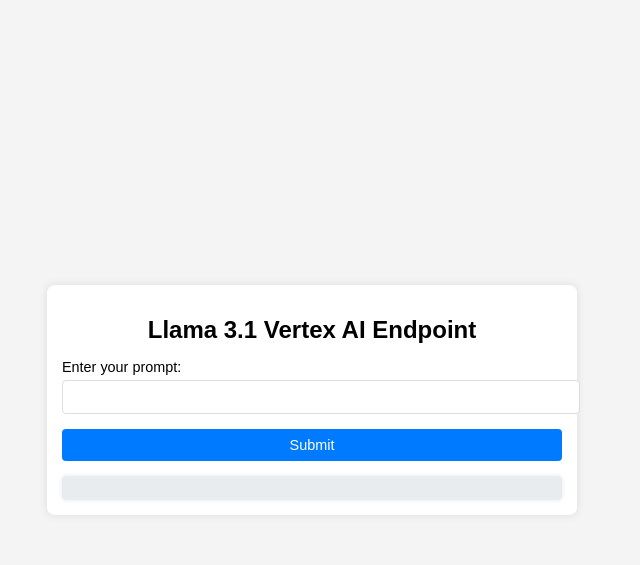
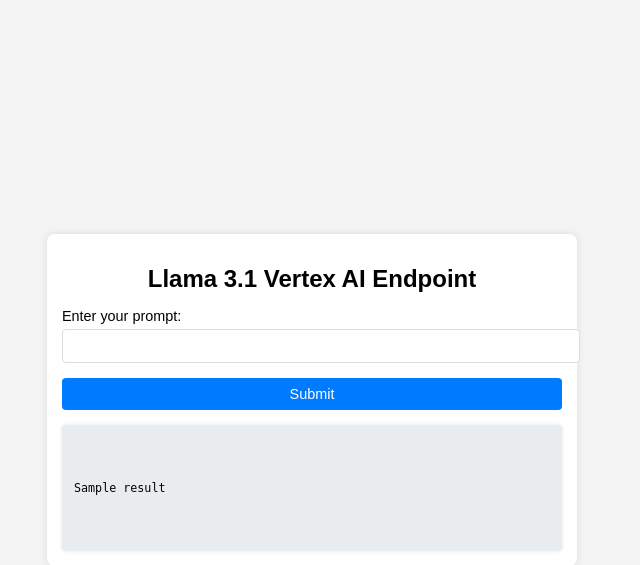
Before and after one commit to umairrkhn/llama3_1_flask, a Flask app: template templates/index.html in a window 1280 px wide. Shown: the top 565 px of the page, without its empty margins (328-968 px from the left). Run offline with Flask 3, Linux system fonts and the light colour scheme; the template is opened without the code that fills it: most values are stand-ins (such as "Sample title", 1, 10 or a date in 2020).

Commit message:
Update index.html

```diff
--- a/templates/index.html
+++ b/templates/index.html
@@ -70,7 +70,7 @@
 <body>
     <div class="container">
         <h1>Llama 3.1 Vertex AI Endpoint</h1>
-        <form id="predict-form">
+        <form method="post">
             <div class="form-group">
                 <label for="prompt">Enter your prompt:</label>
                 <input type="text" id="prompt" name="prompt" required>
@@ -79,27 +79,11 @@
                 <button type="submit">Submit</button>
             </div>
         </form>
-        <div class="result" id="result"></div>
+        {% if result %}
+        <div class="result">
+            <pre>{{ result }}</pre>
+        </div>
+        {% endif %}
     </div>
-    <script>
-        document.getElementById('predict-form').addEventListener('submit', function(e) {
-            e.preventDefault();
-            const prompt = document.getElementById('prompt').value;
-            fetch('/predict', {
-                method: 'POST',
-                headers: {
-                    'Content-Type': 'application/json'
-                },
-                body: JSON.stringify({ instances: { prompt: prompt } })
-            })
-            .then(response => response.json())
-            .then(data => {
-                document.getElementById('result').textContent = data.predictions.join('\n');
-            })
-            .catch(error => {
-                console.error('Error:', error);
-            });
-        });
-    </script>
 </body>
 </html>
```
